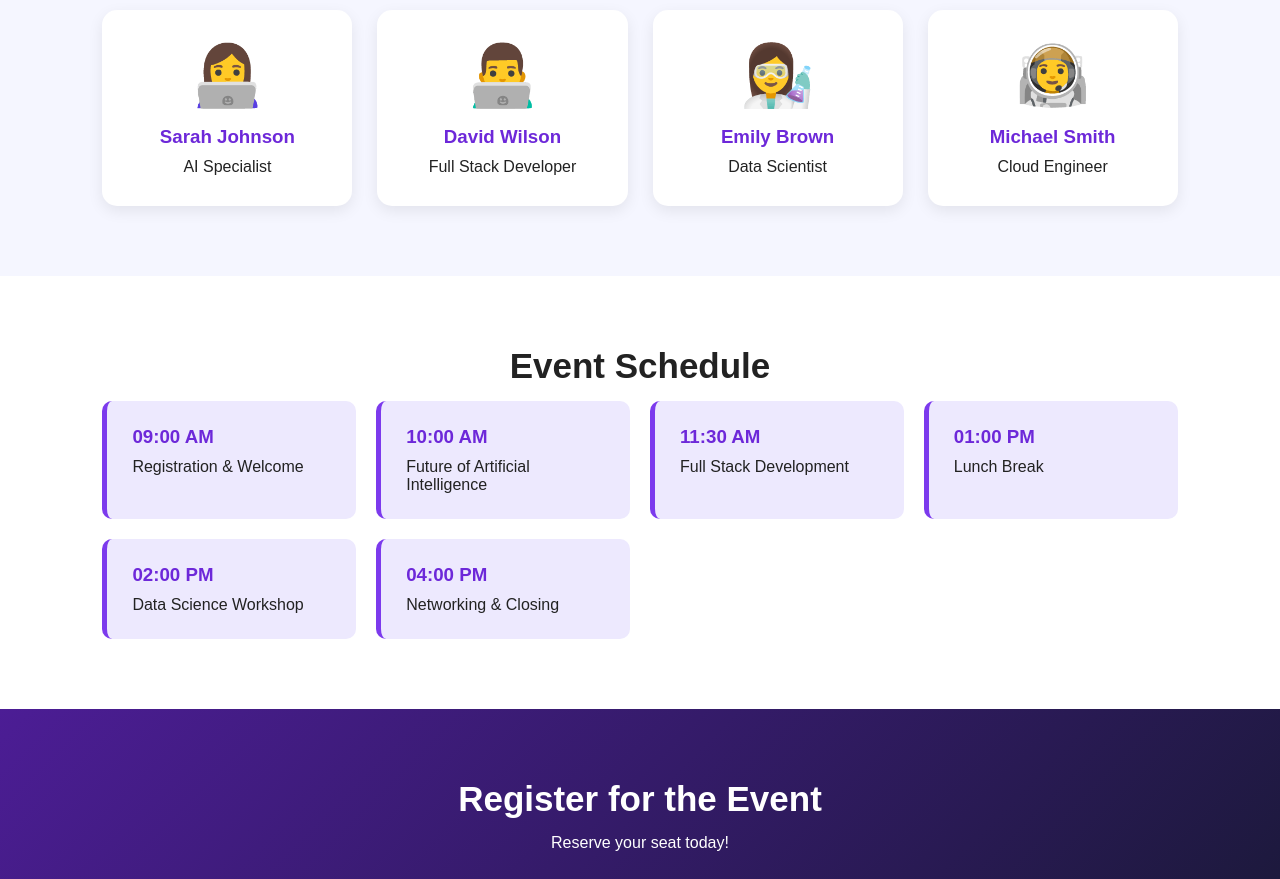
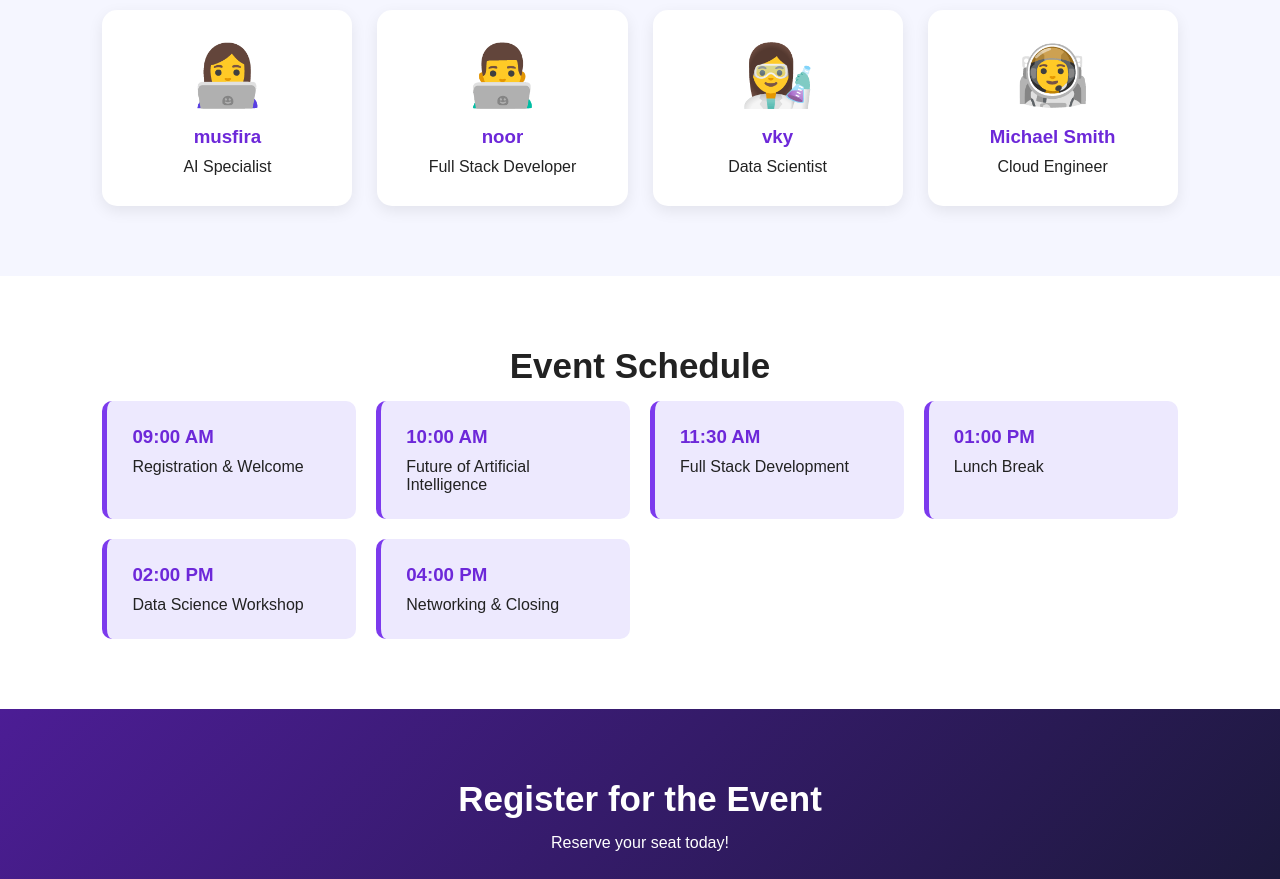
Before and after one commit to AS1234YA/Emc, a plain HTML site: page index.html in a window 1280 px wide. Shown: the part 1180-2059 px from the top of the page. Drawn offline with Linux system fonts and the light colour scheme.

Commit message:
Update index.html

```diff
--- a/index.html
+++ b/index.html
@@ -89,19 +89,19 @@
 
             <div class="speaker-card">
                 <div class="speaker-icon">👩‍💻</div>
-                <h3>Sarah Johnson</h3>
+                <h3>musfira </h3>
                 <p>AI Specialist</p>
             </div>
 
             <div class="speaker-card">
                 <div class="speaker-icon">👨‍💻</div>
-                <h3>David Wilson</h3>
+                <h3>noor</h3>
                 <p>Full Stack Developer</p>
             </div>
 
             <div class="speaker-card">
                 <div class="speaker-icon">👩‍🔬</div>
-                <h3>Emily Brown</h3>
+                <h3>vky</h3>
                 <p>Data Scientist</p>
             </div>
 
```
